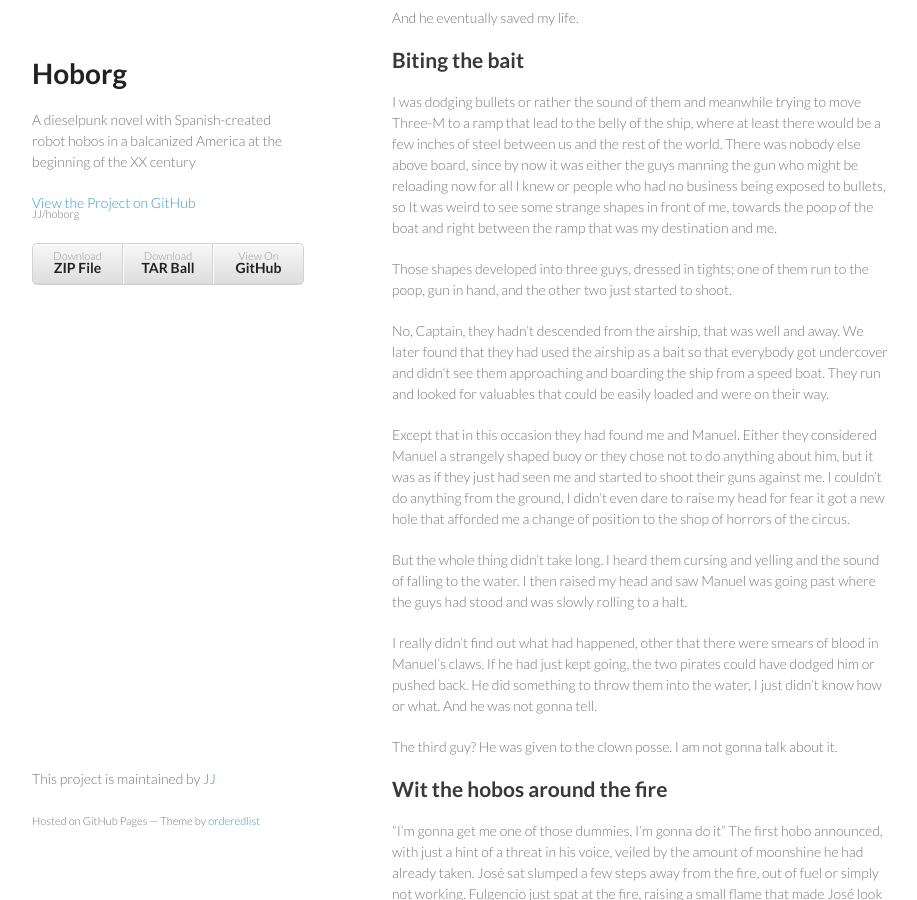
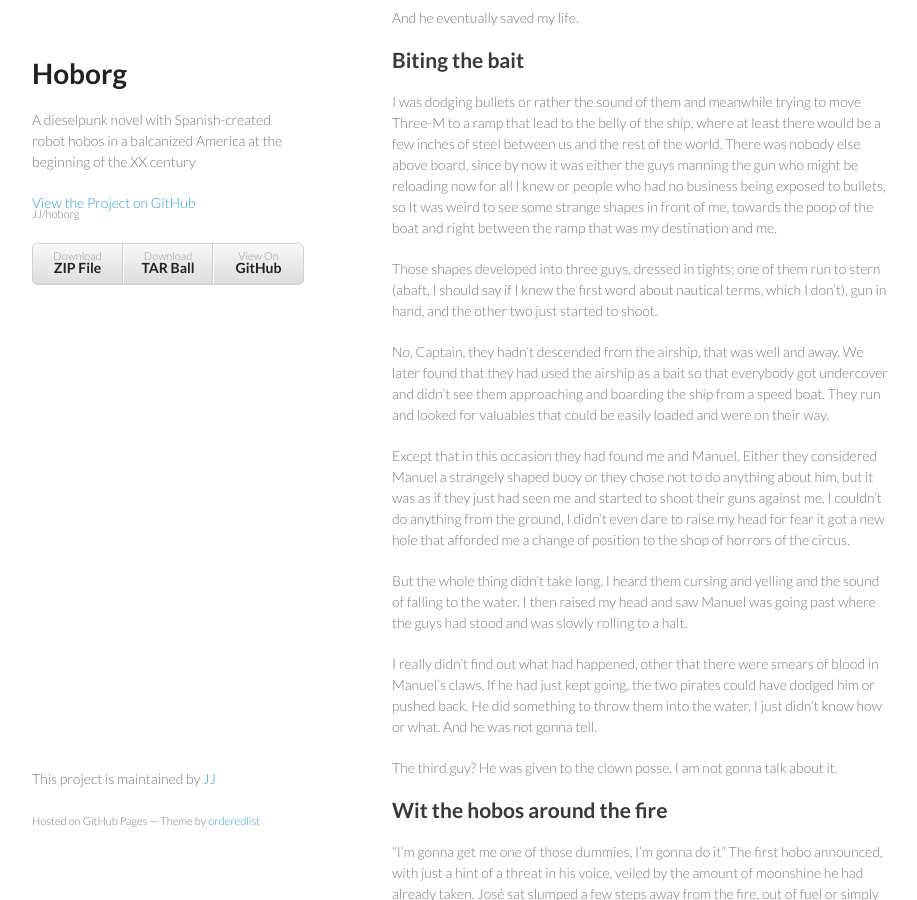
Before and after one commit to JJ/hoborg, a Jekyll site: the page built from text/text.md, in a window 1280 px wide and 900 px high, scrolled down 11900 px. Shown: the whole window, without its empty margins (178-1095 px from the left). Built offline with Jekyll 4.4.1, drawn with Linux system fonts in a browser that asks for light colours.

Commit message:
Sync text/text.md from master to gh-pages

```diff
--- a/text/text.md
+++ b/text/text.md
@@ -664,7 +664,8 @@ was weird to see some strange shapes in front of me, towards the poop
 of the boat and right between the ramp that was my destination and me.
 
 Those shapes developed into three guys, dressed in tights; one of
-them run to the poop, gun in hand, and the other two just started to
+them run to stern (abaft, I should say if I knew the first word about
+nautical terms, which I don't), gun in hand, and the other two just started to
 shoot.
 
 No, Captain, they hadn't descended from the airship, that was well and
```
